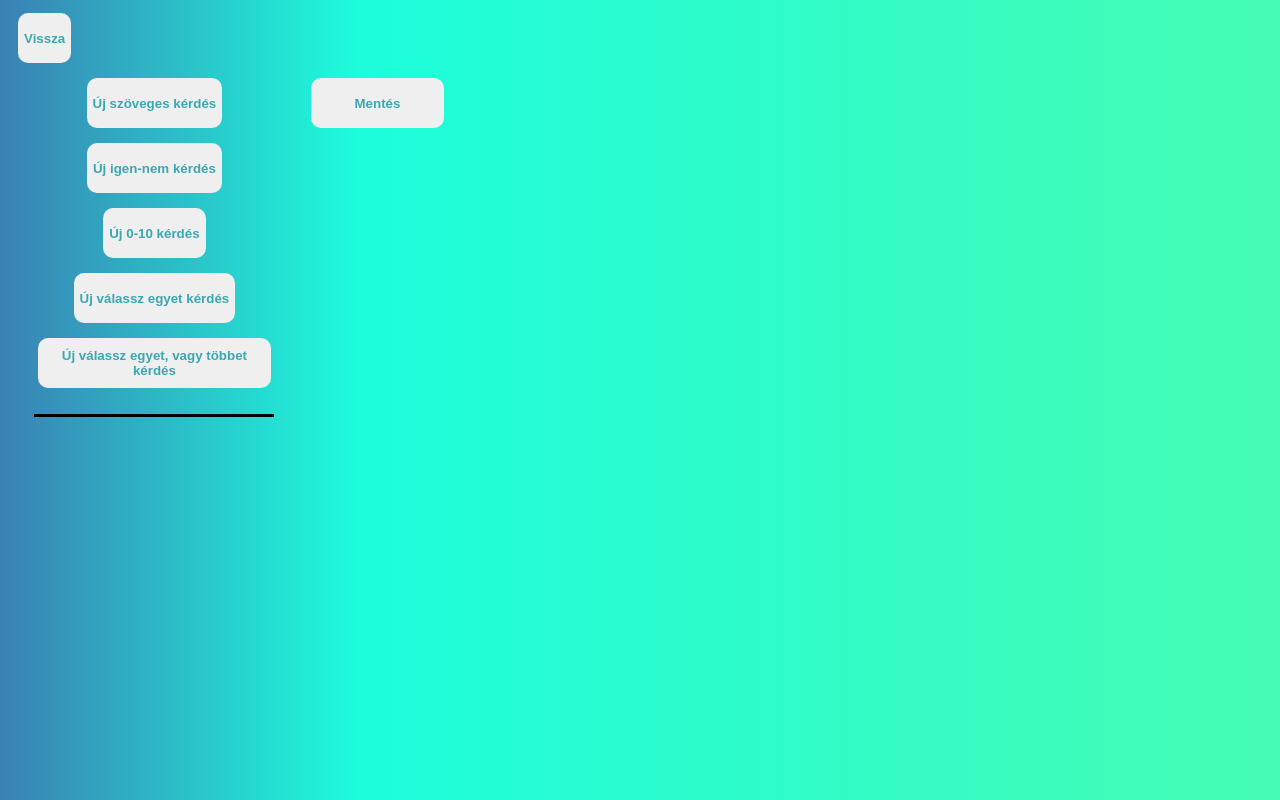
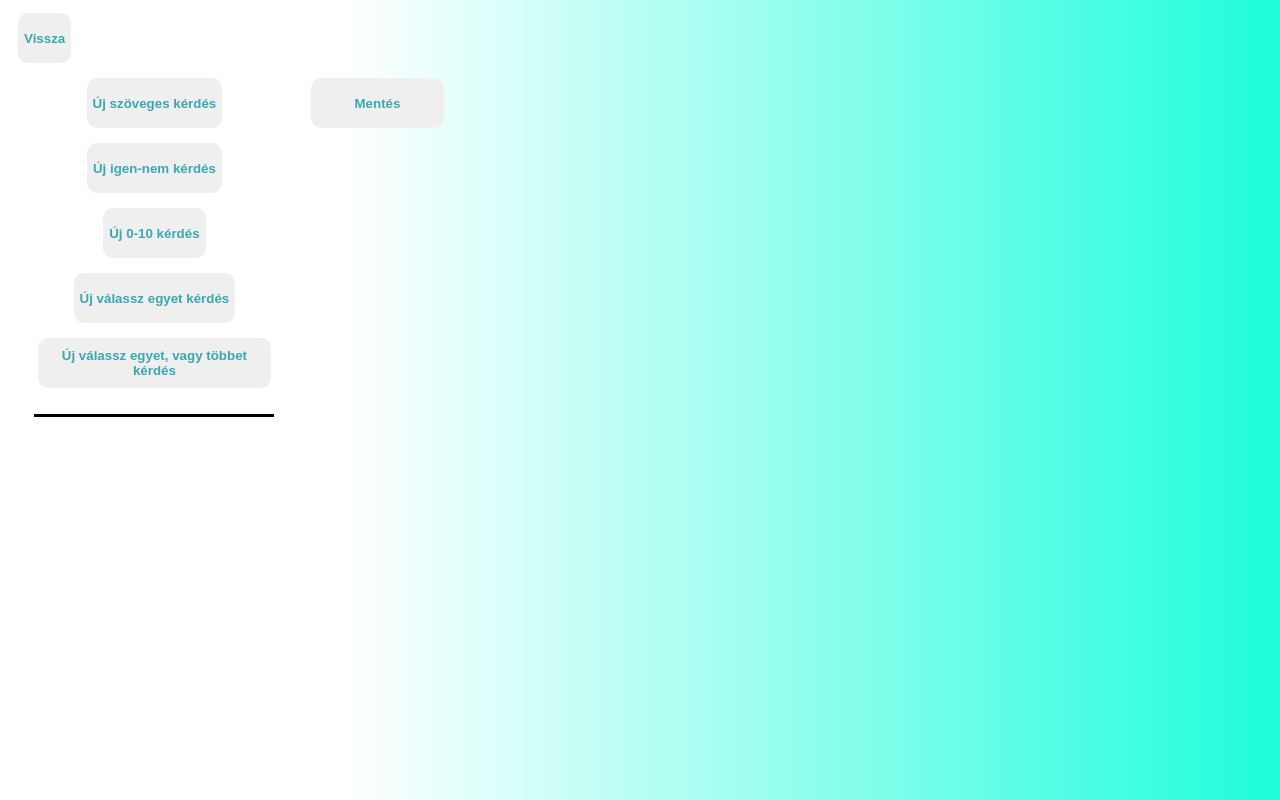
Before and after one commit to kvcsmiki/SZFM_Big, a plain HTML site: page code/html/create.html in a window 1280 px wide. Drawn offline with Linux system fonts and the light colour scheme.

Commit message:
create.css: New backround

```diff
--- a/code/static/css/create.css
+++ b/code/static/css/create.css
@@ -1,8 +1,8 @@
 
 body
 {
-    background: rgb(58,128,180);
-    background: linear-gradient(90deg, rgba(58,128,180,1) 0%, rgba(29,253,220,1) 28%, rgba(69,252,179,1) 100%);
+    background: rgb(255,255,255);
+    background: linear-gradient(90deg, rgba(255,255,255,1) 27%, rgba(29,253,220,1) 100%, rgba(69,252,179,1) 100%);
 }
 
 [id^="question_"]
```
